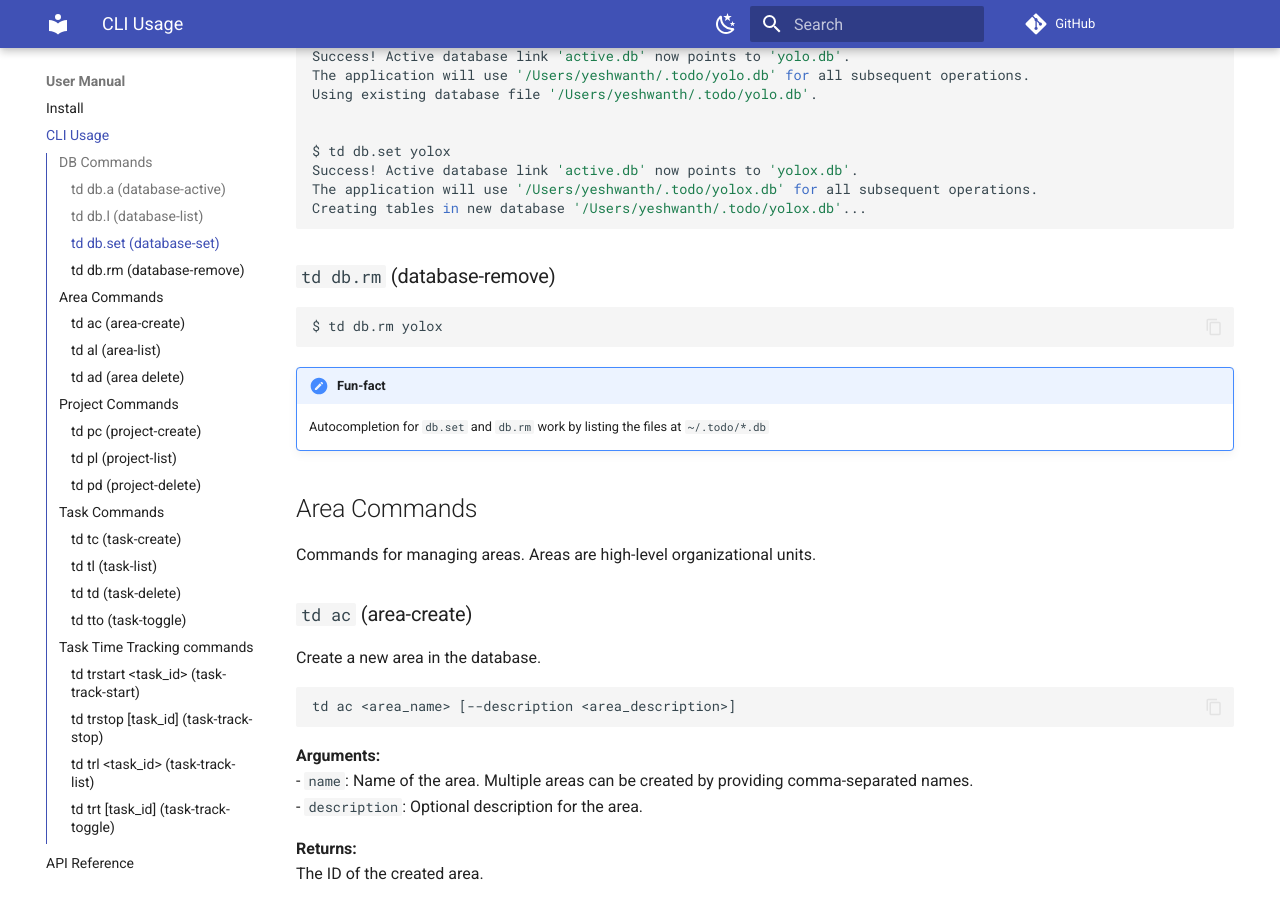
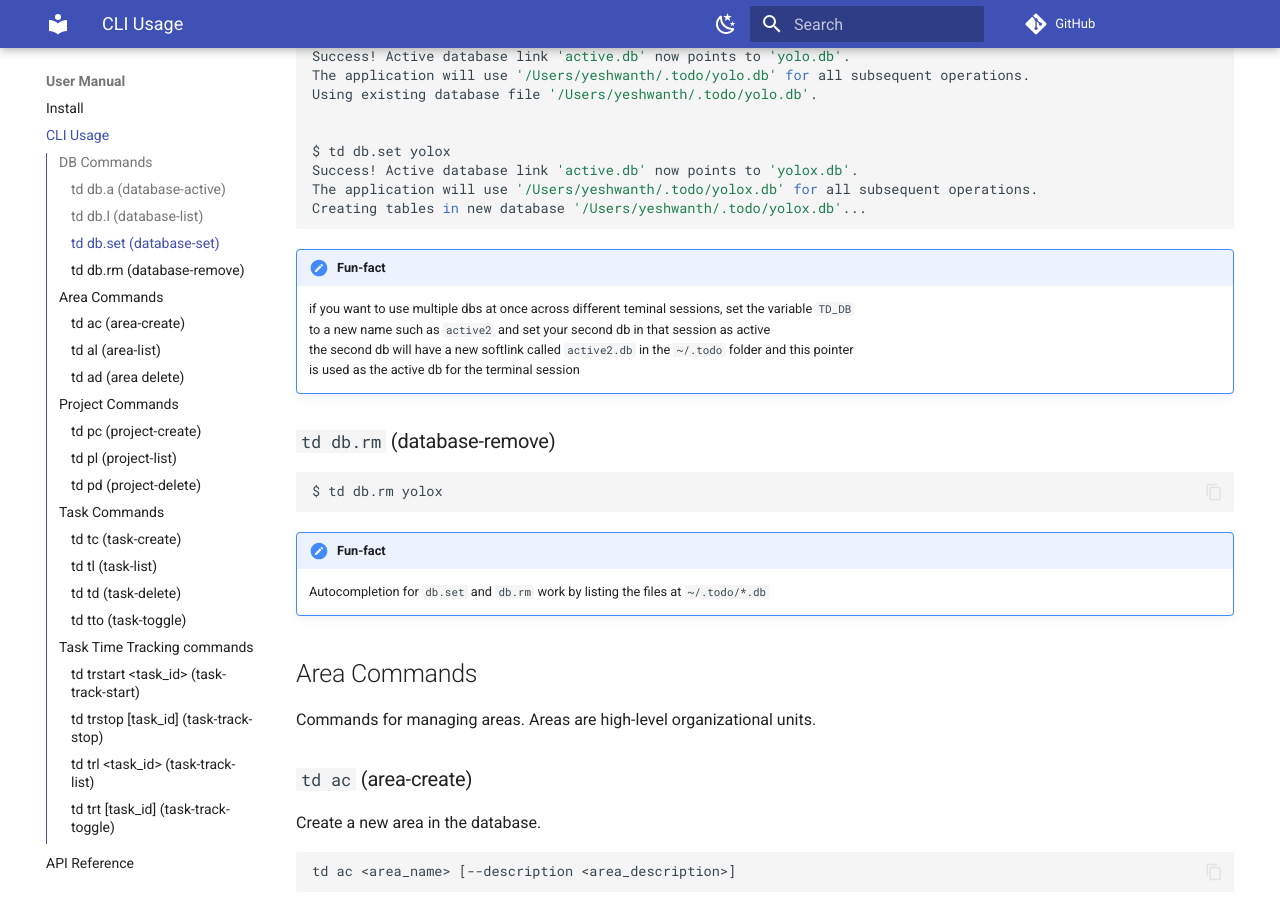
Before and after one commit to sizhky/todo-tracker, an MkDocs documentation site: the page built from docs/user-manual/cli.md, in a window 1280 px wide and 900 px high, scrolled down 988 px. Built offline with MkDocs 1.6.1 and Material for MkDocs 9.7.7, drawn with Linux system fonts in a browser that asks for light colours; comment, search, counter and statistics services are not loaded.

Commit message:
minor fixes

````diff
--- a/docs/user-manual/cli.md
+++ b/docs/user-manual/cli.md
@@ -45,6 +45,12 @@ Success! Active database link 'active.db' now points to 'yolox.db'.
 The application will use '/Users/yeshwanth/.todo/yolox.db' for all subsequent operations.
 Creating tables in new database '/Users/yeshwanth/.todo/yolox.db'...
 ```
+
+!!! fun-fact
+    if you want to use multiple dbs at once across different teminal sessions, set the variable `TD_DB`
+    to a new name such as `active2` and set your second db in that session as active
+    the second db will have a new softlink called `active2.db` in the `~/.todo` folder and this pointer
+    is used as the active db for the terminal session
 
 ### `td db.rm` (database-remove)
 
````
Also changed, not shown: 2 other files.
